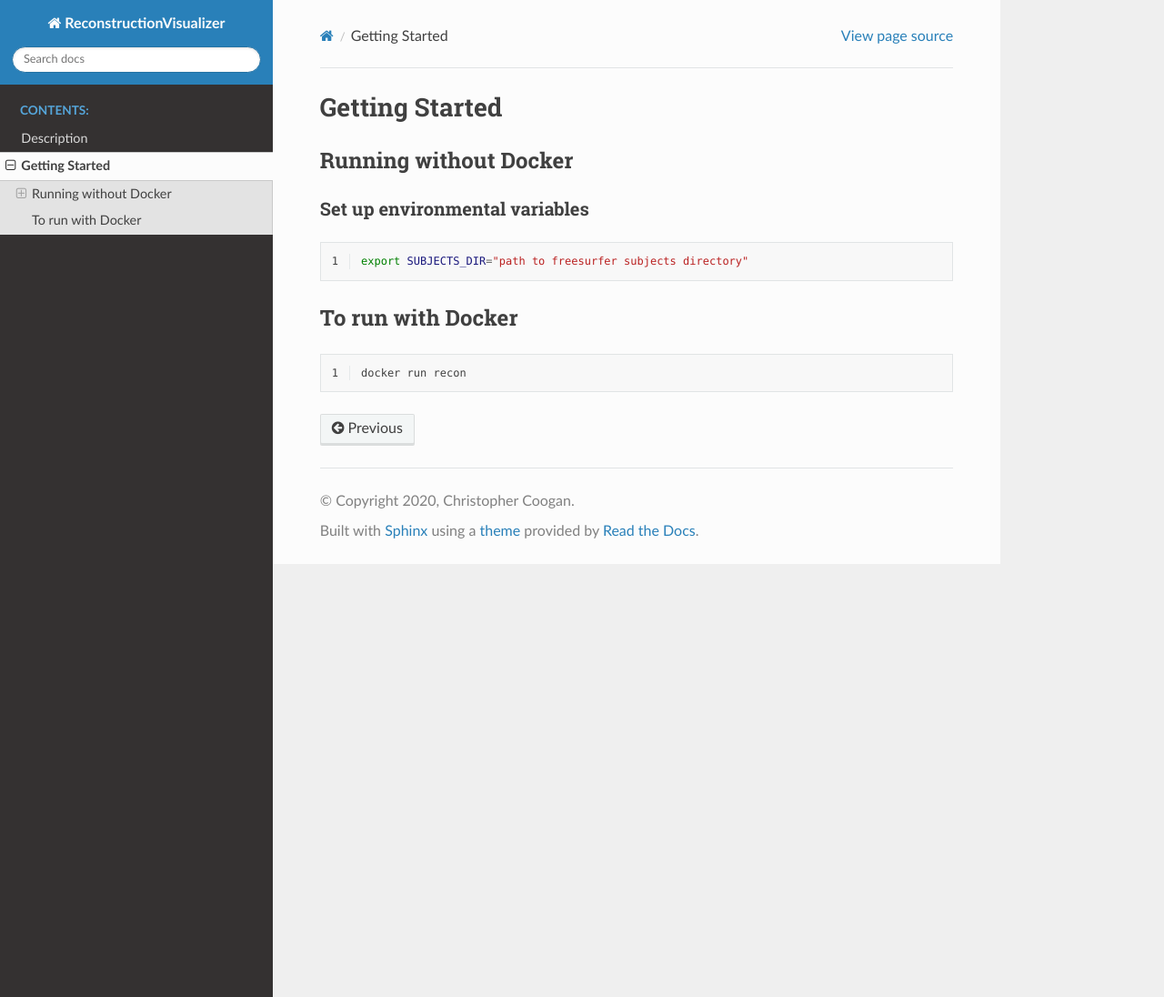
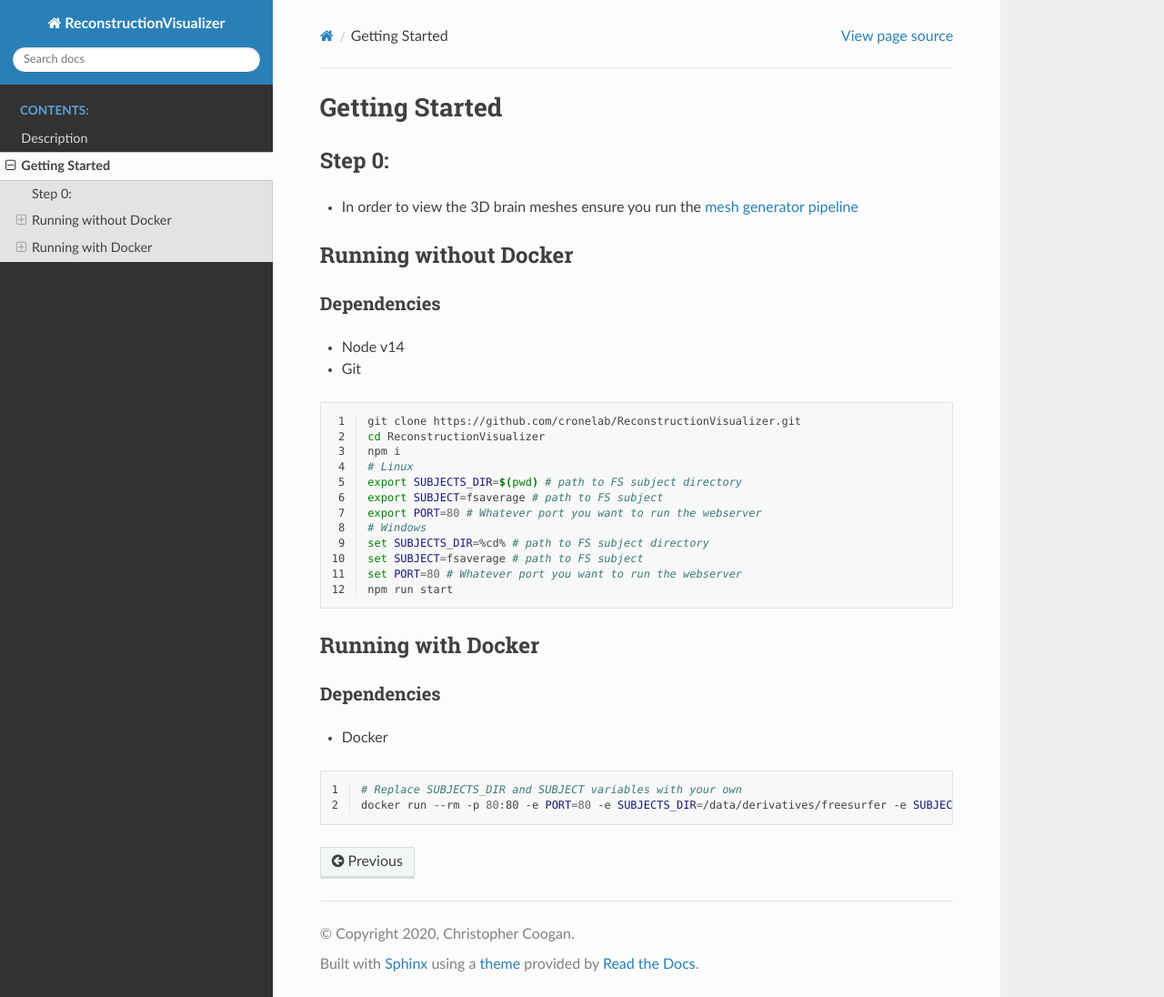
Before and after one commit to cronelab/ReconstructionSuite, a Sphinx documentation site: the page built from docs/gettingstarted.rst, in a window 1280 px wide and 1096 px high. Shown: the whole window at 91% size. Built offline with Sphinx 7.4.7 and the Read the Docs theme 2.0.0, drawn with Linux system fonts in a browser that asks for light colours.

Commit message:
Documentation

```diff
--- a/docker-compose.yml
+++ b/docker-compose.yml
@@ -6,10 +6,11 @@ services:
       context: .
       dockerfile: ./Dockerfile
     ports:
-      - "5000:5000"
+      - "80"
     volumes:
       - /mnt/shared/Subjects:/data
+      - ./docs:/home/visualizer/docs/
     environment:
       - SUBJECTS_DIR=/data/derivatives/freesurfer
       - SUBJECT=fsaverage
-      - PORT=5000
+      - PORT=80
--- a/docs/description.rst
+++ b/docs/description.rst
@@ -1,4 +1,6 @@
 Description
 ==============================
 
-Takes a
+Takes the output from the `mesh generator pipeline <https://github.com/cronelab/FreesurferMeshGenerator>`_ and overlays a three dimensional
+mesh of the brain surface, white matter, and subcortical structures, as well as the corresponding localized electrodes, and overlays them on
+top of the T1 sequence
--- a/docs/gettingstarted.rst
+++ b/docs/gettingstarted.rst
@@ -7,20 +7,45 @@ Getting Started
    :maxdepth: 2
    :caption: Test:
 
+Step 0:
+----------------------------------------------
+- In order to view the 3D brain meshes ensure you run the `mesh generator pipeline <https://github.com/cronelab/FreesurferMeshGenerator>`_
+
+
 Running without Docker
 ----------------------------------------------
 
-Set up environmental variables
+Dependencies
 ++++++++++++++++++++++++++++++++++
+- Node v14
+- Git
+
+
 .. code-block:: bash
     :linenos:
 
-    export SUBJECTS_DIR="path to freesurfer subjects directory"
+    git clone https://github.com/cronelab/ReconstructionVisualizer.git
+    cd ReconstructionVisualizer
+    npm i
+    # Linux
+    export SUBJECTS_DIR=$(pwd) # path to FS subject directory
+    export SUBJECT=fsaverage # path to FS subject
+    export PORT=80 # Whatever port you want to run the webserver
+    # Windows
+    set SUBJECTS_DIR=%cd% # path to FS subject directory
+    set SUBJECT=fsaverage # path to FS subject
+    set PORT=80 # Whatever port you want to run the webserver
+    npm run start
 
+Running with Docker
+-------------------------
 
-To run with Docker
--------------------------
+Dependencies
+++++++++++++++++++++++++++++++++++
+- Docker
+
 .. code-block:: bash
     :linenos:
 
-    docker run recon
+    # Replace SUBJECTS_DIR and SUBJECT variables with your own
+    docker run --rm -p 80:80 -e PORT=80 -e SUBJECTS_DIR=/data/derivatives/freesurfer -e SUBJECT=fsaverage neuroseek/recon_visualizer
--- a/docs/index.rst
+++ b/docs/index.rst
@@ -1,6 +1,6 @@
 
 Welcome to the Stereotactic ElectroEncephalography Kit (SEEK) 3D brain visualization documentation!
-====================================================
+========================================================================================================
 
 .. toctree::
    :maxdepth: 2
```
Also changed, not shown: other parts of docs/index.rst (+1 -0 lines), package.json (+6 -1 lines), 2 other files.
